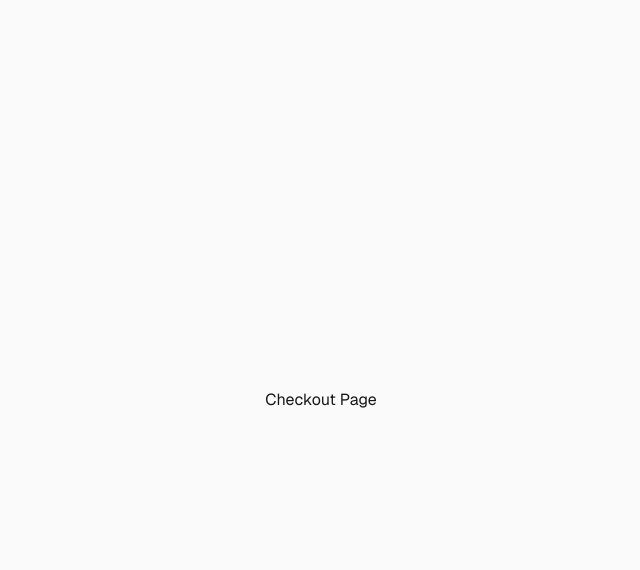
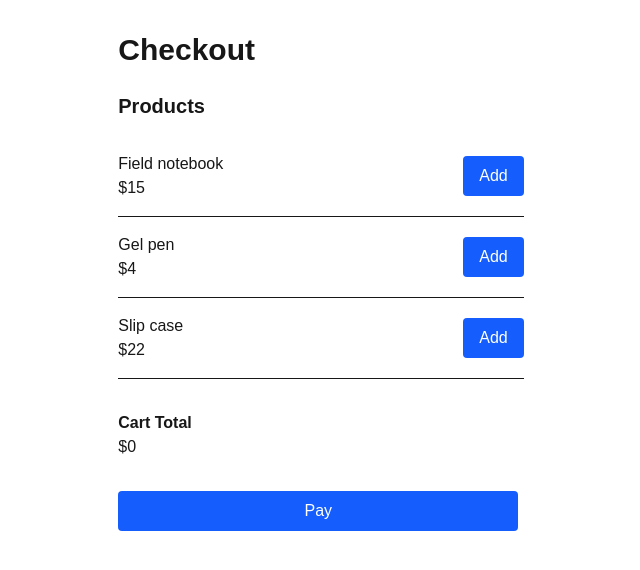
Before and after one commit to Budhabhushan/shop-counter-application, a Next.js app: page /checkout in a window 1280 px wide. Shown: the top 570 px of the page, without its empty margins (319-959 px from the left). Built offline with nearby package versions, Linux system fonts and the light colour scheme.

Commit message:
checkout page UI routes and architechure md files added

```diff
--- /dev/null
+++ b/app/api/checkout/begin/route.ts
@@ -0,0 +1,49 @@
+import { NextResponse } from "next/server";
+import { randomUUID } from "crypto";
+import { store } from "@/src/lib/store";
+import type { CheckoutLine } from "@/src/lib/types";
+
+export async function POST(request: Request) {
+  const body = await request.json();
+  if (!Array.isArray(body.lines) || body.lines.length === 0) {
+    return NextResponse.json({ error: "invalid_cart" }, { status: 400 });
+  }
+
+  const lines: CheckoutLine[] = [];
+
+  for (const line of body.lines) {
+    if (
+      !line ||
+      typeof line.sku !== "string" ||
+      !Number.isInteger(line.qty) ||
+      line.qty < 1
+    ) {
+      return NextResponse.json({ error: "invalid_cart" }, { status: 400 });
+    }
+    const product = store.getProduct(line.sku);
+    if (!product || !["notebook", "pen", "case"].includes(product.sku)) {
+      return NextResponse.json({ error: "invalid_cart" }, { status: 400 });
+    }
+
+    lines.push({
+      sku: product.sku,
+      name: product.name,
+      unitPriceCents: product.priceCents,
+      qty: line.qty,
+    });
+  }
+
+  const amountCents = lines.reduce(
+    (total, line) => total + line.unitPriceCents * line.qty,
+    0,
+  );
+  const attempt = {
+    attemptId: randomUUID(),
+    lines,
+    amountCents,
+  };
+
+  // Save a server-side snapshot.
+  store.attempts.set(attempt.attemptId, attempt);
+  return NextResponse.json(attempt);
+}
--- /dev/null
+++ b/app/api/checkout/complete/route.ts
@@ -0,0 +1,29 @@
+import { NextResponse } from "next/server";
+import { randomUUID } from "crypto";
+import { store } from "@/src/lib/store";
+
+export async function POST(request: Request) {
+  const body = await request.json();
+
+  const attempt = store.attempts.get(body.attemptId);
+
+  if (!attempt) {
+    return NextResponse.json({ error: "invalid_attempt" }, { status: 404 });
+  }
+
+  // Return exisitng order for repeated completion.
+  const existingOrder = store.orders.get(body.attemptId);
+
+  if (existingOrder) {
+    return NextResponse.json(existingOrder);
+  }
+  const order = {
+    orderId: randomUUID(),
+    attemptId: attempt.attemptId,
+    lines: attempt.lines.map((line) => ({ ...line })),
+    amountCents: attempt.amountCents,
+  };
+  store.orders.set(body.attemptId, order);
+
+  return NextResponse.json(order);
+}
--- a/app/checkout/page.tsx
+++ b/app/checkout/page.tsx
@@ -1,7 +1,10 @@
-export default function Checkout() {
+import Cart from "@/src/components/checkout/Cart";
+
+export default function CheckoutPage() {
   return (
-    <div className="flex flex-col flex-1 items-center justify-center bg-zinc-50 font-sans dark:bg-black">
-      <h1>Checkout Page</h1>
-    </div>
+    <main className="mx-auto max-w-4xl p-8">
+      <h1 className="mb-6 text-3xl font-bold"> Checkout</h1>
+      <Cart />
+    </main>
   );
 }
--- /dev/null
+++ b/src/components/checkout/Cart.tsx
@@ -0,0 +1,223 @@
+/* eslint-disable @typescript-eslint/no-explicit-any */
+"use client";
+
+import { useMemo, useState } from "react";
+
+const products = [
+  { sku: "notebook", name: "Field notebook", price: 1500 },
+  { sku: "pen", name: "Gel pen", price: 400 },
+  { sku: "case", name: "Slip case", price: 2200 },
+];
+type Line = {
+  sku: string;
+  qty: number;
+};
+
+type Snapshot = {
+  attemptId: string;
+  lines: {
+    sku: string;
+    name: string;
+    unitPriceCents: number;
+    qty: number;
+  }[];
+  amountCents: number;
+};
+
+export default function Cart() {
+  const [cart, setCart] = useState<Line[]>([]);
+  const [snapshot, setSnapshot] = useState<Snapshot | null>(null);
+  const [order, setOrder] = useState<any>(null);
+  const [error, setError] = useState("");
+
+  const total = useMemo(() => {
+    return cart.reduce((sum, line) => {
+      const product = products.find((item) => item.sku === line.sku);
+
+      return sum + (product?.price ?? 0) * line.qty;
+    }, 0);
+  }, [cart]);
+
+  function addItem(sku: string) {
+    setCart((prev) => {
+      const existing = prev.find((item) => item.sku === sku);
+
+      if (existing) {
+        return prev.map((item) =>
+          item.sku === sku ? { ...item, qty: item.qty + 1 } : item,
+        );
+      }
+      return [...prev, { sku, qty: 1 }];
+    });
+  }
+
+  function changeQty(sku: string, amount: number) {
+    setCart((prev) =>
+      prev
+        .map((item) =>
+          item.sku === sku ? { ...item, qty: item.qty + amount } : item,
+        )
+        .filter((item) => item.qty > 0),
+    );
+  }
+
+  function removeItem(sku: string) {
+    setCart((prev) => prev.filter((item) => item.sku !== sku));
+  }
+
+  async function pay() {
+    setError("");
+    if (cart.length === 0) {
+      setError("Add an item before paying");
+      return;
+    }
+
+    const response = await fetch("/api/checkout/begin", {
+      method: "POST",
+      headers: { "Content-Type": "application/json" },
+      body: JSON.stringify({
+        lines: cart.map((item) => ({
+          ...item,
+          unitPriceCents: 1,
+        })),
+      }),
+    });
+    const data = await response.json();
+
+    if (!response.ok) {
+      setError("Unable to begin payment");
+      return;
+    }
+    setSnapshot(data);
+    setOrder(null);
+  }
+
+  async function completePayment() {
+    if (!snapshot) return;
+
+    const response = await fetch("/api/checkout/complete", {
+      method: "POST",
+      headers: { "Content-Type": "application/json" },
+      body: JSON.stringify({ attemptId: snapshot.attemptId }),
+    });
+    const data = await response.json();
+    console.log(data);
+
+    if (!response.ok) {
+      setError("Unable to complete payment");
+      return;
+    }
+    setOrder(data);
+  }
+
+  const cartChanged = snapshot
+    ? JSON.stringify([...cart].sort((a, b) => a.sku.localeCompare(b.sku))) !==
+      JSON.stringify(
+        [...snapshot.lines]
+          .map((line) => ({
+            sku: line.sku,
+            qty: line.qty,
+          }))
+          .sort((a, b) => a.sku.localeCompare(b.sku)),
+      )
+    : false;
+
+  return (
+    <div className="space-y-8">
+      <section>
+        <h2 className="mb-4 text-xl font-bold">Products</h2>
+        {products.map((product) => {
+          const line = cart.find((item) => item.sku === product.sku);
+          return (
+            <div
+              key={product.sku}
+              className="flex items-center justify-between border-b py-4"
+            >
+              <div>
+                <p>{product.name}</p>
+                <p>${product.price / 100}</p>
+              </div>
+              <button
+                onClick={() => addItem(product.sku)}
+                className="rounded bg-blue-600 px-4 py-2 text-white ml-60"
+              >
+                Add
+              </button>
+              {line && (
+                <div className="flex items-center gap-2">
+                  <button
+                    aria-label={`Decrease ${product.name}`}
+                    onClick={() => changeQty(product.sku, 1)}
+                  >
+                    -
+                  </button>
+                  <span>{line.qty}</span>
+                  <button
+                    aria-label={`Increase ${product.name}`}
+                    onClick={() => changeQty(product.sku, 1)}
+                  >
+                    +
+                  </button>
+                  <button onClick={() => removeItem(product.sku)}>
+                    Remove
+                  </button>
+                </div>
+              )}
+            </div>
+          );
+        })}
+      </section>
+      <section>
+        <h2 className="font-bold">Cart Total</h2>
+        <p>${total / 100}</p>
+      </section>
+      <button
+        onClick={pay}
+        className="rounded bg-blue-600 py-2 text-white w-100"
+      >
+        Pay
+      </button>
+      {error && <p role="alert"> {error}</p>}
+      {snapshot && (
+        <section
+          aria-label="Payment in progress"
+          className="rounded-xl border p-5"
+        >
+          <h2 className="text-xl font-bold">Payment in porgress</h2>
+          {snapshot.lines.map((line) => (
+            <p key={line.sku}>
+              {line.name} × {line.qty}
+            </p>
+          ))}
+          <h3 className="mt-4 font-bold"> Amount due</h3>
+          <p>${snapshot.amountCents / 100}</p>
+
+          {cartChanged && (
+            <p role="status">
+              Your cart changed after payment started. You will be charged the
+              amount below.
+            </p>
+          )}
+          <button
+            onClick={completePayment}
+            className="mt-4 rounded bg-green-600 px-5 py-2 text-white"
+          >
+            Complete payment
+          </button>
+        </section>
+      )}
+      {order && (
+        <section className="rounded-xl border p-5">
+          <h2 className="text-2xl font-bold">Order placed</h2>
+          {order.lines.map((line: any) => (
+            <p key={line.sku}>
+              {line.name} x {line.qty}
+            </p>
+          ))}
+          <h3 className="font-bold">Amount charged</h3>
+          <p>${order.amountCents / 100}</p>
+        </section>
+      )}
+    </div>
+  );
+}
--- a/src/components/desk/PaymentForm.tsx
+++ b/src/components/desk/PaymentForm.tsx
@@ -37,8 +37,8 @@ export default function PaymentForm() {
       headers: { "Content-Type": "application/json" },
       body: JSON.stringify(values),
     });
-
     const data = await response.json();
+    console.log("data", data);
 
     if (!response.ok) {
       setMessage(JSON.stringify(data.errors));
@@ -56,7 +56,7 @@ export default function PaymentForm() {
     });
 
     const data = await response.json();
-
+    console.log("data", data);
     if (!response.ok) {
       setMessage(JSON.stringify(data.errors));
       return;
@@ -125,6 +125,13 @@ export default function PaymentForm() {
           <button
             type="button"
             onClick={handleSubmit(handlePreview)}
+            className="rounded bg-gray-600 px-5 py-2"
+          >
+            Preview
+          </button>
+          <button
+            type="button"
+            onClick={handleSubmit(handleRecord)}
             className="rounded bg-blue-600 px-5 py-2 text-white"
           >
             Record Payment
@@ -135,7 +142,7 @@ export default function PaymentForm() {
       {preview && (
         <section aria-label="Payment preview" className="rounded-xl border p-5">
           <h2 className="text-xl font-bold">Payment preview</h2>
-          <p>Email: {preview.email}</p>
+          <p>Email: {preview?.email}</p>
           <p>Item: {preview.itemName}</p>
           <p>Extra: {preview.extraName ?? "None"}</p>
           <p>Total: ${preview.totalCents / 100}</p>
@@ -151,10 +158,10 @@ export default function PaymentForm() {
         ) : (
           payments.map((payment, index) => (
             <div key={`${payment.externalChargeId}-${index}`}>
-              <p>{preview.email}</p>
-              <p>{preview.itemName}</p>
+              <p>{payment?.email}</p>
+              <p>{payment.itemName}</p>
               <p>${payment.totalCents / 100}</p>
-              <p>Total: ${preview.externalChargeId}</p>
+              <p>Total: ${payment.externalChargeId}</p>
             </div>
           ))
         )}
```
Also changed, not shown: 1 other file (tests, documents, lock files or other folders).
